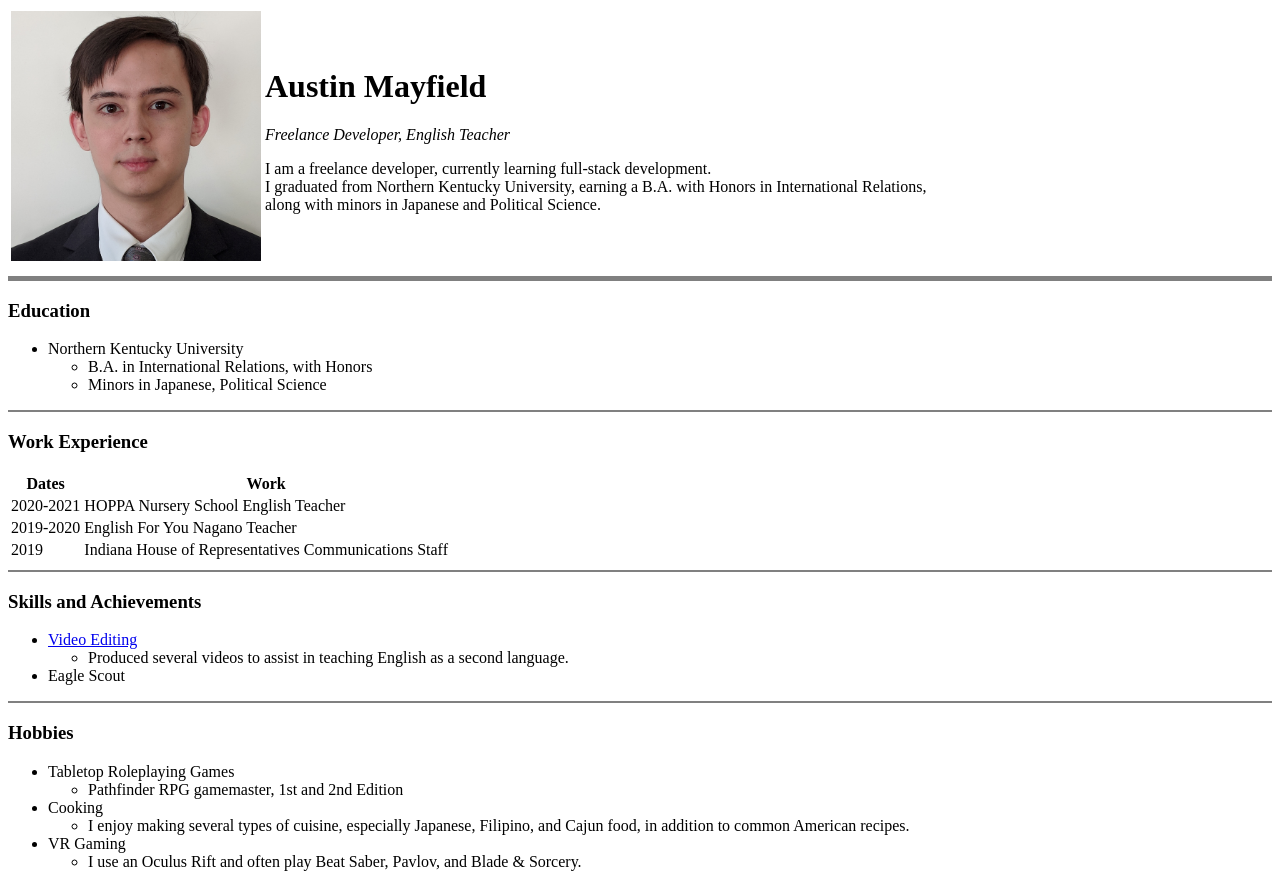
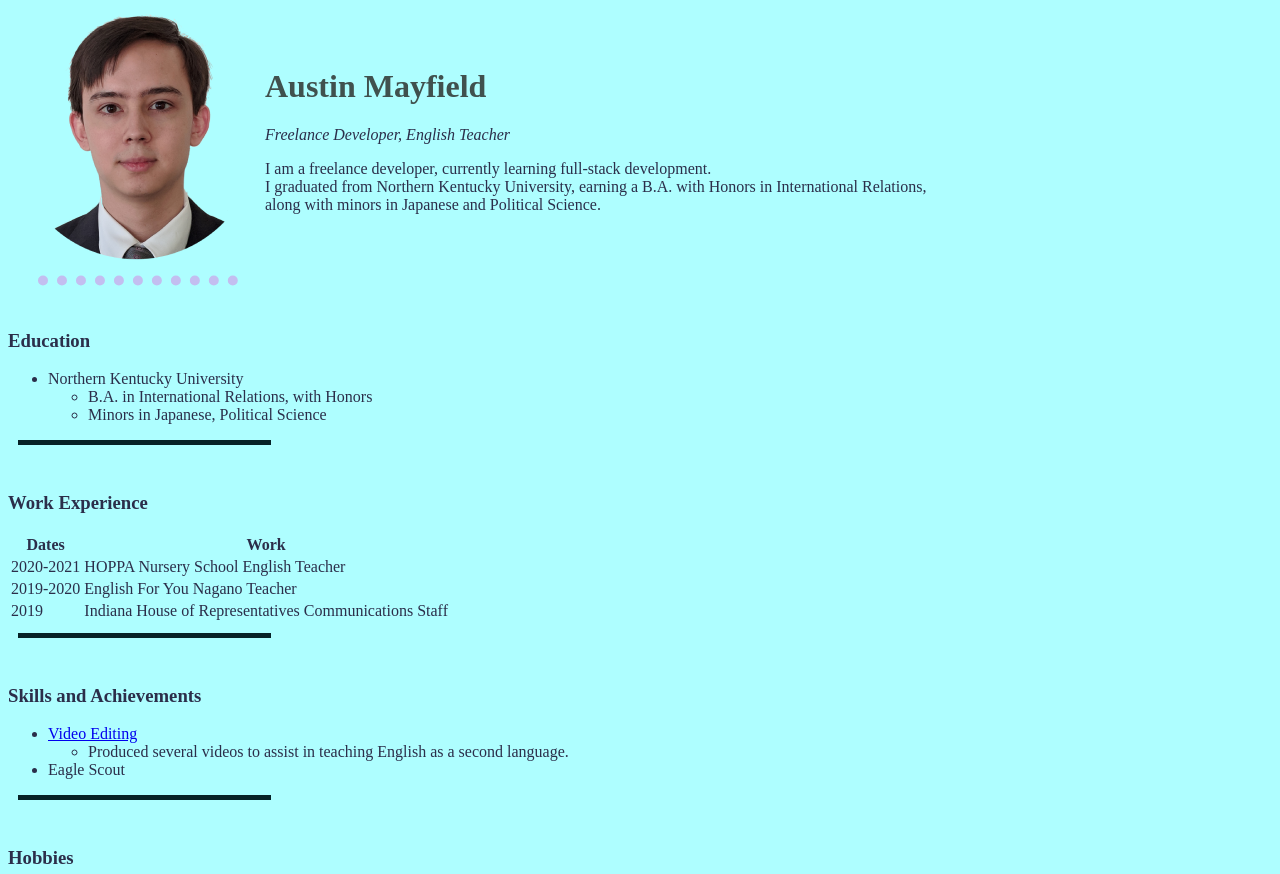
Before and after one commit to AustinMayfield/cv, a plain HTML site: page Index.html in a window 1280 px wide. Shown: the top 874 px of the page. Drawn offline with Linux system fonts and the light colour scheme.

Commit message:
second draft of cv website

```diff
--- a/Index.html
+++ b/Index.html
@@ -6,13 +6,15 @@
   <meta name="viewport" content="width=device-width, initial-scale=1.0">
   <meta http-equiv="X-UA-Compatible" content="ie=edge">
   <title>Austin Mayfield's Personal Site</title>
+  <link rel="stylesheet" href="css\styles.css">
+  <link rel="icon" href="favicon.ico">
 </head>
 
 <body>
   <table>
-    <td><img src="Images\Austin Mayfield.jpg" alt="Austin Mayfield Photo" width="250" height="250"></td>
+    <td><img src="Images\Austin Mayfield.png" alt="Austin Mayfield Photo"></td>
     <td>
-      <h1>Austin Mayfield</h1>
+      <h1 id="heading">Austin Mayfield</h1>
       <p><em>Freelance Developer, English Teacher</em></p>
       <p>
         I am a freelance developer, currently learning full-stack development. <br>
@@ -22,7 +24,8 @@
   </table>
 
 
-  <hr size=5 noshade>
+  <hr class="headline">
+  <br>
   <h3>Education</h3>
   <ul>
     <li>Northern Kentucky University
@@ -32,7 +35,8 @@
       </ul>
     </li>
   </ul>
-  <hr size=2 noshade>
+  <hr>
+  <br>
   <h3>Work Experience</h3>
   <table>
     <thead>
@@ -56,7 +60,8 @@
       </tr>
     </tbody>
   </table>
-  <hr size=2 noshade>
+  <hr>
+  <br>
   <h3>Skills and Achievements</h3>
   <ul>
     <li><a href="https://drive.google.com/file/d/1OZgptZOtU2fLpoalfbjRX3xf0ysWhWAq/view?usp=sharing">Video Editing</a>
@@ -67,7 +72,8 @@
     <li>Eagle Scout</li>
 
   </ul>
-  <hr size=2 noshade>
+  <hr>
+  <br>
   <h3>Hobbies</h3>
   <ul>
     <li>Tabletop Roleplaying Games
--- /dev/null
+++ b/css/styles.css
@@ -0,0 +1,35 @@
+/***************************TAG SELECTORS*************************************/
+body {
+  background-color: #AEFEFF;
+}
+
+hr {
+  width: 20%;
+  margin: 10px;
+  border-width: 5px;
+  border-style: none;
+  border-top-style: solid;
+  border-color: #072227;
+}
+
+body {
+  color: #2B2E4A;
+}
+
+h1 {
+  color: #40514E;
+}
+
+
+/***************************CLASS SELECTORS***********************************/
+.headline {
+  border-color: #C3BEF0;
+  transform: scale(2) translate(35%, 0%);
+  width: 100px;
+  border-top-style: dotted;
+}
+
+/***************************ID SELECTORS**************************************/
+#heading {
+  color: #40514E;
+}
```
Also changed, not shown: Contact.html (+3 -1 lines), Images/Austin Mayfield.png (added), favicon.ico (added).
